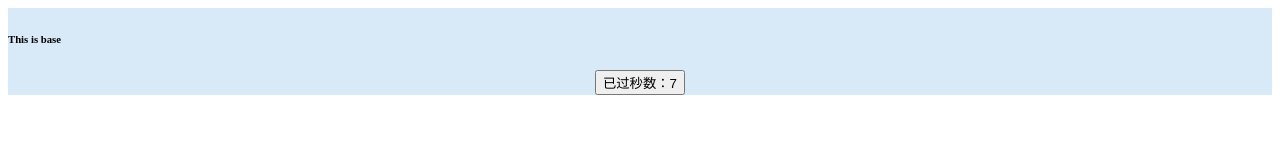
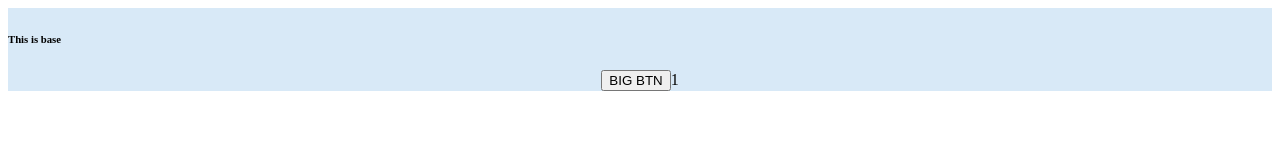
Before and after one commit to weykon/react-learn, a React app: page / in a window 1280 px wide. Shown: the top 160 px of the page. Built offline with nearby package versions, Linux system fonts and the light colour scheme; the HTML template or start-up script is replaced by a standard one.

Commit message:
useLayoutEffect

```diff
--- /dev/null
+++ b/src/component/UseImperativeHandle.tsx
@@ -0,0 +1 @@
+//可以让父组件获取并执行子组件内某些自定义函数(方法)
--- /dev/null
+++ b/src/component/UseLayoutEffectAndOther.tsx
@@ -0,0 +1,36 @@
+import React, { useEffect, useImperativeHandle, useLayoutEffect, useState } from "react";
+
+
+export default function UseLayoutEffectExample() {
+    const [v, setV] = useState(1);
+
+    useLayoutEffect(() => {
+        console.log('useLayoutEffect', v)
+        // 如果这个if放在了useEffect，就会有多次渲染，
+        // 放在这里就只有一次
+        if (v == 2) {
+            // 假设需求不想等于2的
+            setV(3);
+        }
+    }, [v])
+
+    useEffect(() => {
+        console.log('useEffect', v)
+    }, [v])
+
+    return (
+        <div>
+            <button onClick={() => setV(2)}>BIG BTN</button>
+            {v}
+        </div>
+    )
+}
+
+// want to “batch” a couple updates together before redrawing the screen?
+// https://daveceddia.com/useeffect-vs-uselayouteffect/
+
+
+// 当使用useEffect作为副作用的时候，对即将执行函数，
+// 在涉及改变state中可能引发的重渲染刷新
+// 可以使用useLayoutEffect来提前做好设置
+// 从而再到了useEffect层，已经做了修改
--- a/src/index.tsx
+++ b/src/index.tsx
@@ -17,6 +17,7 @@ import AppReactTracked from "./component/ReactTracked/app";
 import { RefOnCompUsageForMain } from "./component/refForAComp.tsx/refOnCompUsage";
 import AnimationForMain from "./component/animation/animation";
 import { myTimer, TimerView } from "./mobx/first";
+import UseLayoutEffectExample from "./component/UseLayoutEffectAndOther";
 function Hello(props: any) {
     return (
         <div>
@@ -53,7 +54,8 @@ function App() {
                 {/* <RefOnCompUsageForMain /> */}
                 {/* <AppReactTracked /> */}
                 {/* <AnimationForMain /> */}
-                <TimerView timer={myTimer}/>
+                {/* <TimerView timer={myTimer}/> */}
+                <UseLayoutEffectExample />
             </div>
         </div>
     );
```
Also changed, not shown: 1 other file (tests, documents, lock files or other folders).
